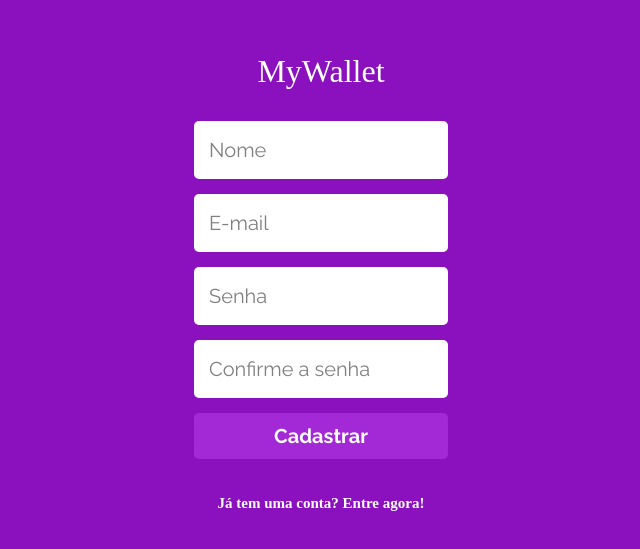
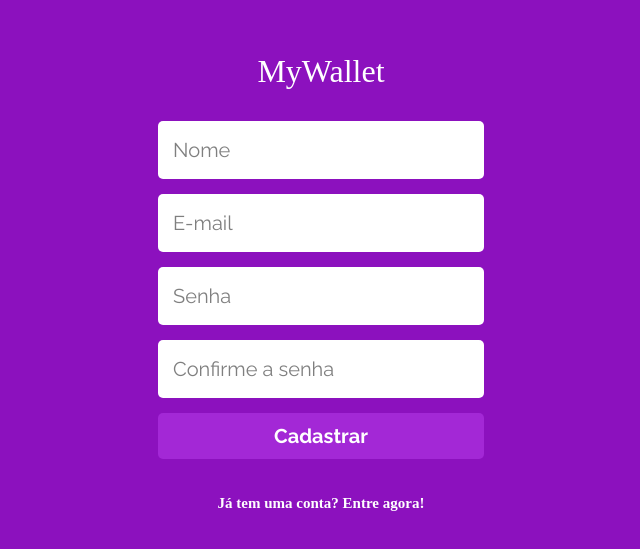
Before and after one commit to lucasborges24/mywallet-front, a React (Create React App) app: page /cadastro in a window 1280 px wide. Shown: the part 121-670 px from the top of the page, without its empty margins (319-959 px from the left). Built offline with nearby package versions, Linux system fonts and the light colour scheme; a web font is replaced by a local one.

Commit message:
fix: fix css layout in login/cadastro screen

```diff
--- a/src/cadastro/Cadastro.js
+++ b/src/cadastro/Cadastro.js
@@ -94,10 +94,9 @@ const CadastroStyle = styled.div`
     justify-content: center;
     align-items: center;
     flex-direction: column;
-    height: 100%;
-    position: absolute;
-    left: 50%; top: 50%;
-    transform: translate(-50%, -50%)
+    height: 100vh;
+    margin: auto 0;
+    padding: 0 10px;
 `
 
 const Titulo = styled.h1`
@@ -113,6 +112,8 @@ const Form = styled.form`
     justify-content: center;
     align-items: center;
     flex-direction: column;
+    max-width: 326px;
+    width: 100%;
 `
 
 const LinkCadastro = styled(Link)`
--- a/src/login/Login.js
+++ b/src/login/Login.js
@@ -100,10 +100,10 @@ const LoginStyle = styled.div`
     justify-content: center;
     align-items: center;
     flex-direction: column;
-    height: 100%;
-    position: absolute;
-    left: 50%; top: 50%;
-    transform: translate(-50%, -50%)
+    width: 100%;
+    padding: 0 10px;
+    margin: auto 0;
+    height: 100vh;
 `
 
 const Titulo = styled.h1`
@@ -114,6 +114,8 @@ const Titulo = styled.h1`
     margin-bottom: 25px;
 `
 const Form = styled.form`
+    width: 100%;
+    max-width: 326px;
     display: flex;
     justify-content: center;
     align-items: center;
```
